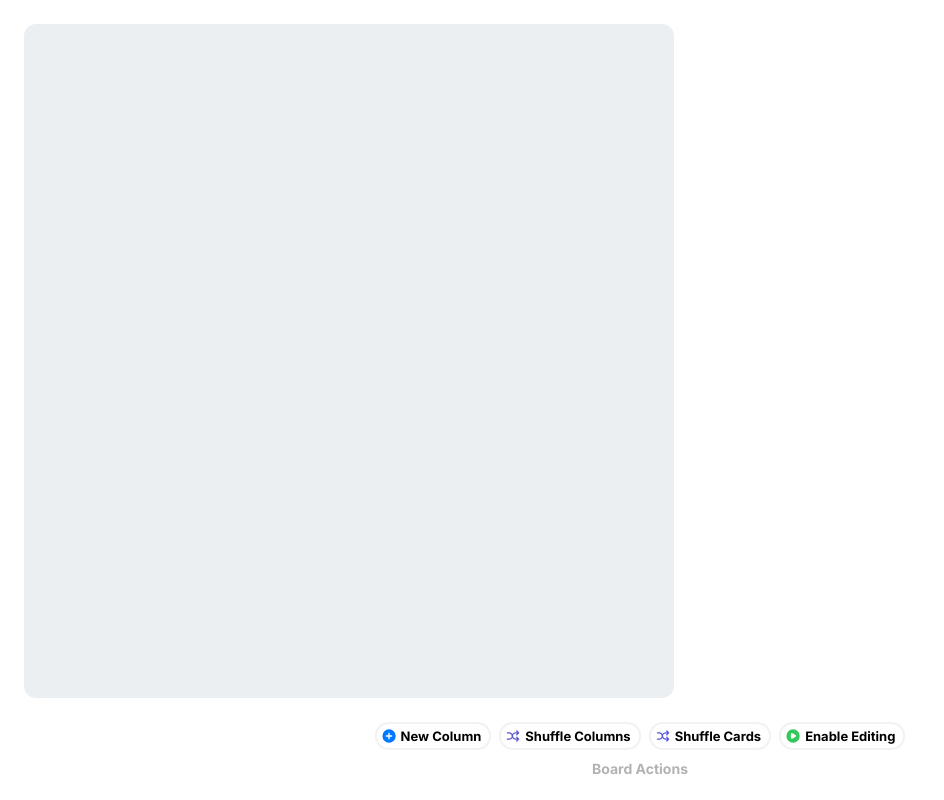
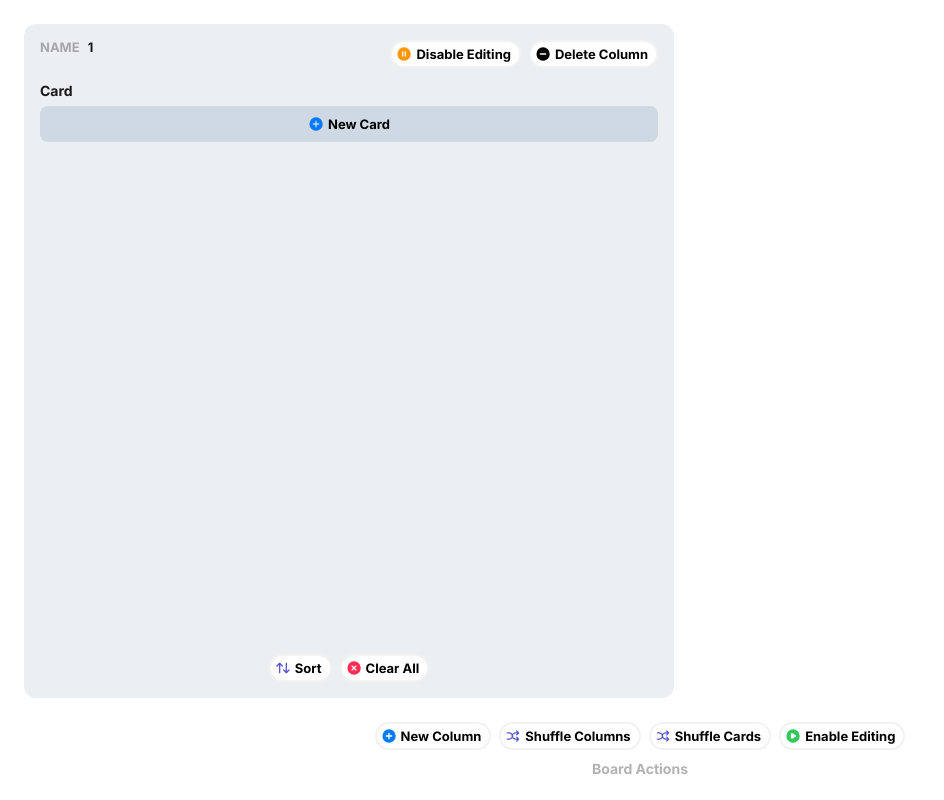
Before and after one commit to voskra/kanban-board-vue, a Vue app: page / in a window 1280 px wide. Shown: the whole page, without its empty margins (0-944 px from the left). Built offline with nearby package versions, Linux system fonts and the light colour scheme.

Commit message:
styling column

```diff
--- a/src/components/Button/Button.module.scss
+++ b/src/components/Button/Button.module.scss
@@ -5,7 +5,7 @@
   padding: 4px 8px 4px 4px;
   gap: 4px;
   border: 2px solid $color-grey1;
-  border-radius: 50px;
+  border-radius: $border-xl;
   cursor: pointer;
   text-overflow: ellipsis;
   overflow: hidden;
@@ -16,11 +16,11 @@
   line-height: 100%;
 
   &:hover:not(:disabled) {
-    border-color: $color-blue3;
+    border-color: $color-blue4;
   }
 
   &.solid {
-    background-color: $color-blue2;
+    background-color: $color-blue3;
     border-color: transparent;
   }
 
@@ -36,7 +36,7 @@
 
     &:hover:not(:disabled) {
       background-color: transparent;
-      color: $color-blue3;
+      color: $color-blue4;
     }
   }
 
--- a/src/components/Button/Button.vue
+++ b/src/components/Button/Button.vue
@@ -18,7 +18,7 @@ defineEmits<{
 
 <template>
   <button
-      :class="[styles.root, styles[type ?? 'outline']]"
+      :class="[styles.root, styles[type ?? 'outline'], $attrs.class]"
       :disabled="disabled"
       v-bind="$attrs"
       @click="$emit('click')"
--- a/src/components/Icon/Icon.module.scss
+++ b/src/components/Icon/Icon.module.scss
@@ -13,7 +13,7 @@
   }
 
   &.blue {
-    color: $color-blue3;
+    color: $color-blue4;
   }
 
   &.green {
--- a/src/features/board/Board.vue
+++ b/src/features/board/Board.vue
@@ -7,7 +7,7 @@ import styles from './Board.module.scss'
 <template>
   <div :class="styles.root">
     <Column
-        v-for="col in [{id:1, title: 'title', description: 'description'}]"
+        v-for="col in [{id:1, name: 'name', cards: [{title: 'title', description: 'description'}]}]"
         :key="col.id"
         :column="col"
     />
--- a/src/features/column/Column.module.scss
+++ b/src/features/column/Column.module.scss
@@ -6,13 +6,56 @@
   max-width: 650px;
   height: 100%;
   background-color: $color-blue1;
-  border-radius: 12px;
+  border-radius: $border-sm;
   gap: $spacing-16;
+  padding: $spacing-16;
 }
 
 .header {
   display: flex;
   justify-content: space-between;
   gap: $spacing-8;
+}
+
+.title {
   font-size: 13px;
+  display: flex;
+  gap: $spacing-8;
 }
+
+.name {
+  color: $color-grey3;
+  cursor: pointer;
+  text-transform: uppercase;
+}
+
+.actions {
+  display: flex;
+  gap: $spacing-8;
+}
+
+.content {
+  flex: 1 1 auto;
+  display: flex;
+  flex-direction: column;
+  overflow: hidden;
+  gap: $spacing-8;
+}
+
+.cards {
+  overflow-y: auto;
+  display: flex;
+  flex-direction: column;
+  gap: $spacing-8;
+}
+
+.newCardButton {
+  padding: $spacing-8;
+  border-radius: $border-xs;
+}
+
+.footer {
+  display: flex;
+  justify-content: center;
+  gap: $spacing-8;
+}
--- a/src/features/column/Column.vue
+++ b/src/features/column/Column.vue
@@ -1,4 +1,6 @@
 <script setup lang="ts">
+import Button from '@/components/Button/Button.vue'
+import Card from '@/features/card/Card.vue'
 import type { Column } from '@/types/board.ts'
 
 import styles from './Column.module.scss'
@@ -11,12 +13,41 @@ const props = defineProps<{
 <template>
   <div :class="styles.root">
     <div :class="styles.header">
+      <div :class="styles.title">
+        <span :class="styles.name">
+          {{ column.name || 'Untitled' }}
+        </span>
+        {{ column.cards.length }}
+      </div>
+      <div :class="styles.actions">
+        <Button icon="pause" iconColor="yellow">
+          Disable Editing
+        </Button>
+        <Button icon="minus">
+          Delete Column
+        </Button>
+      </div>
     </div>
 
     <div :class="styles.content">
+      <div :class="styles.cards">
+        <template v-for="(card) in column.cards" :key="card.id">
+          <Card :card="card"/>
+        </template>
+      </div>
+
+      <Button icon="plus" iconColor="blue" type="solid" :class="styles.newCardButton">
+        New Card
+      </Button>
     </div>
 
     <div :class="styles.footer">
+      <Button icon="sort" iconColor="purple">
+        Sort
+      </Button>
+      <Button icon="clear" iconColor="red">
+        Clear All
+      </Button>
     </div>
   </div>
 </template>
--- a/src/styles/_variables.scss
+++ b/src/styles/_variables.scss
@@ -9,7 +9,7 @@ $color-grey3: rgba(0, 0, 0, 0.3);
 $color-blue1: #ECEFF2;
 $color-blue2: #CFD3D6;
 $color-blue3: #CED9E3;
-$color-blue3: #007AFF;
+$color-blue4: #007AFF;
 
 $color-orange1: #FF9500;
 
@@ -25,3 +25,8 @@ $spacing-8: 8px;
 $spacing-12: 12px;
 $spacing-16: 16px;
 $spacing-24: 24px;
+
+/* Borders */
+$border-xs: 8px;
+$border-sm: 12px;
+$border-xl: 50px;
```
